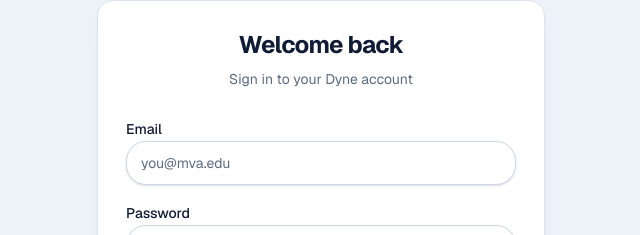
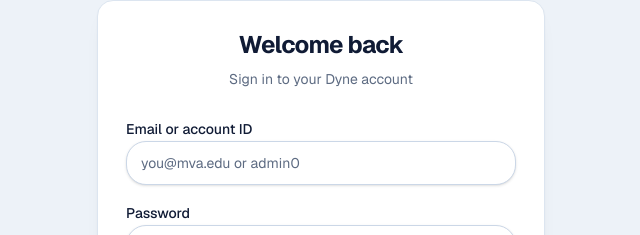
Before and after one commit to manansulya01/Dyne, a Next.js app: page /login in a window 1280 px wide. Shown: the part 138-373 px from the top of the page, without its empty margins (319-959 px from the left). Built offline with nearby package versions, Linux system fonts and the light colour scheme; no server answers.

Commit message:
fix: accept email or username in normal sign in

```diff
--- a/src/app/(auth)/login/LoginForm.tsx
+++ b/src/app/(auth)/login/LoginForm.tsx
@@ -27,7 +27,7 @@ export function LoginForm() {
 
     try {
       const formData = new FormData();
-      formData.append("email", data.email);
+      formData.append("identifier", data.identifier);
       formData.append("password", data.password);
 
       const response = await fetch("/api/auth/login", {
@@ -71,19 +71,20 @@ export function LoginForm() {
             </div>
           )}
           <div className="space-y-2">
-            <Label htmlFor="email">Email</Label>
+            <Label htmlFor="identifier">Email or account ID</Label>
             <Input
-              id="email"
-              type="email"
-              placeholder="you@mva.edu"
-              {...register("email")}
+              id="identifier"
+              type="text"
+              autoComplete="username"
+              placeholder="you@mva.edu or admin0"
+              {...register("identifier")}
               disabled={isLoading}
-              aria-invalid={!!errors.email}
-              aria-describedby={errors.email ? "email-error" : undefined}
+              aria-invalid={!!errors.identifier}
+              aria-describedby={errors.identifier ? "identifier-error" : undefined}
             />
-            {errors.email && (
-              <p id="email-error" className="text-sm text-red-500" role="alert">
-                {errors.email.message}
+            {errors.identifier && (
+              <p id="identifier-error" className="text-sm text-red-500" role="alert">
+                {errors.identifier.message}
               </p>
             )}
           </div>
```
